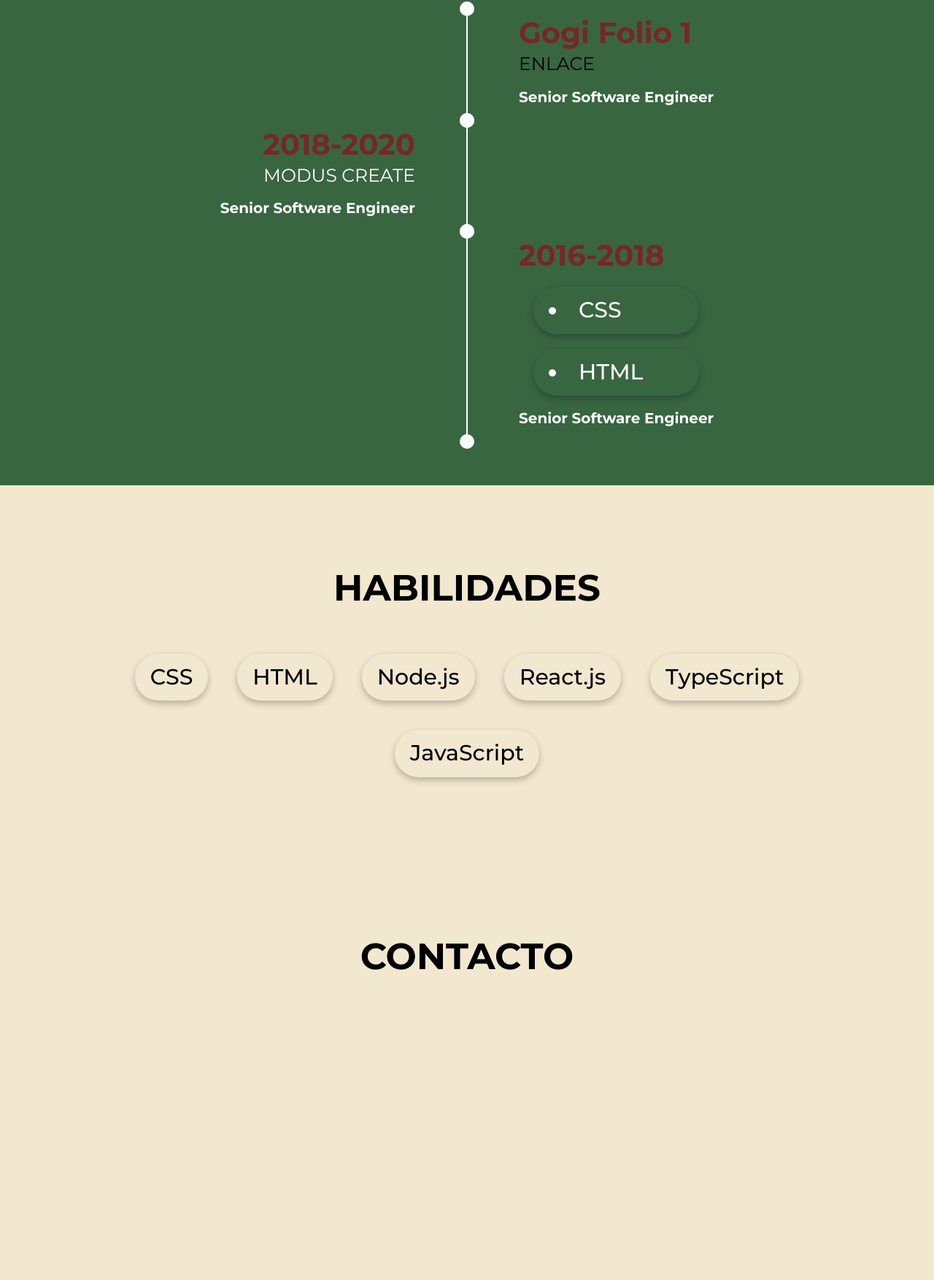
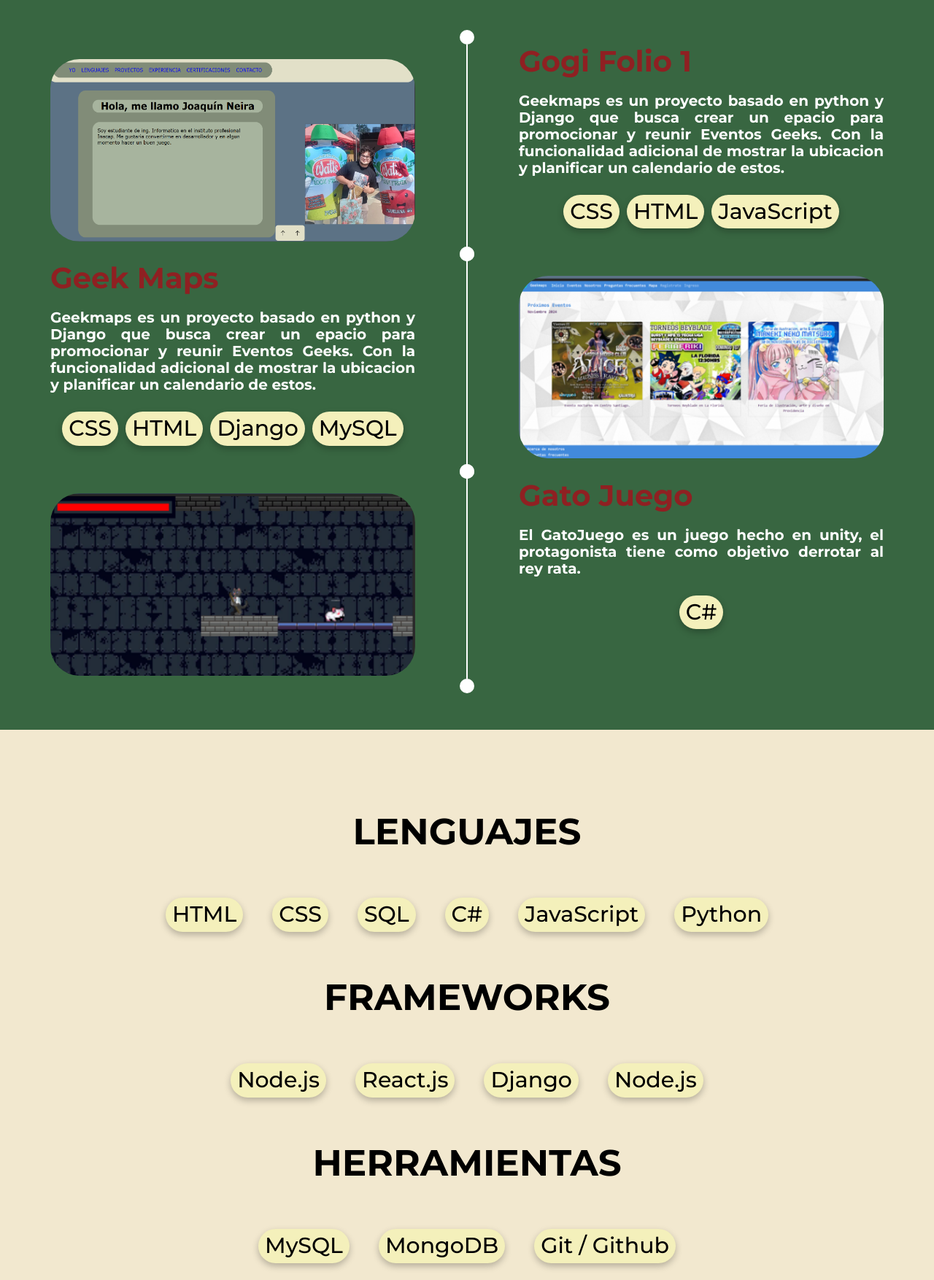
Before and after one commit to Gogi-cpu/GogiFolio2, a plain HTML site: page index.html in a window 1280 px wide. Shown: the part 740-2494 px from the top of the page at 73% size. Before the commit the page ends 2191 px from the top, so only its background shows below. Drawn offline with nearby package versions, Linux system fonts and the light colour scheme.

Commit message:
Add files via upload

```diff
--- a/css/experiences.css
+++ b/css/experiences.css
@@ -8,16 +8,7 @@
   color: var(--text-color-inverse);
 }
 
-.wave {
-  width: 100%;
-  position: relative;
-  top: 2px;
-}
 
-.wave_bottom {
-  transform: scaleY(-1);
-  top: -2px;
-}
 
 .experiences-title {
   text-align: center;
@@ -31,6 +22,7 @@
   font-size: 25px;
   font-weight: bold;
   color: var(--secundary-color);
+  text-align: left;
 }
 
 .experience-company {
--- a/css/main.css
+++ b/css/main.css
@@ -1,7 +1,7 @@
 :root {
   --theme-color: #F2E8CF;
   --primary-color: #386641;
-  --secundary-color: #7a2527;
+  --secundary-color: #8f2022;
   --text-color-inverse: white;
   --text-color: black;
   --navbar-shallow-color: #6A994E;
@@ -10,6 +10,7 @@
 
 html {
   scroll-behavior: smooth;
+  text-align: justify;
 }
 
 section[id] {
--- a/css/profile.css
+++ b/css/profile.css
@@ -14,7 +14,7 @@
 }
 
 .profile-img-line {
-  background-color: var(--secundary-color);
+  background-color: #DA2C38;
   height: 15px;
   position: absolute;
   width: 100%;
@@ -68,7 +68,6 @@
   }
 
   .profile {
-    text-align: left;
     display: flex;
     justify-content: space-between;
     max-width: 980px;
--- a/css/skills.css
+++ b/css/skills.css
@@ -15,14 +15,15 @@
   font-weight: 500;
   box-shadow: 0 4px 10px rgba(0, 0, 0, 0.25);
   border-radius: 42px;
-  padding: 0.5em 0.7em;
-  margin: 10px;
+  padding: 0.2em 0.3em;
+  margin: 5px;
+  background-color: #F4F0BB;
+  color: black;
 }
 
 .skills-list {
   list-style: none;
   padding: 0;
-
   display: flex;
   flex-wrap: wrap;
   justify-content: center;
@@ -35,6 +36,6 @@
 
   .skills-skill {
     font-size: 30px;
-    margin: 20px;
+    margin: 5px;
   }
 }
--- a/index.html
+++ b/index.html
@@ -54,8 +54,8 @@
       <section class="profile" id="profile">
         <div class="profile-info">
           <h1 class="profile-title">Hola, soy <br />Joaquin Neira</h1>
-          <p class="profile-details">
-
+          <p class="profile-details" style="text-align: left;">
+            Estudiante de ing. Informatica en el instituto profesional Inacap. Me gustaria convertirme en desarrollador orientado a Back-End y en algun dia hacer un juego del que estar orgulloso.
           </p>
         </div>
         <span class="profile-img-section">
@@ -73,33 +73,58 @@
       <div class="experiences-body">
         <h2 class="experiences-title">Proyectos</h2>
         <div class="experiences-grid">
-          <div class="empty"></div>
+          <div class="empty"><img style="border-radius: 40px;margin-top: 20px;"height="250"width="500"src="img/GogiFolio.png"alt="programador"/></div>
           <div class="line"></div>
           <div class="experience">
             <div class="experience-date">Gogi Folio 1</div>
-            <div class="experience-company" ><a href="https://gogi-cpu.github.io/Gogifolio/"> Enlace</a></div>
-            <div class="experience-position">Senior Software Engineer</div>
-            <div class="experience-description">
+            <div style="display: flex;">
 
             </div>
+            <div class="experience-position">Geekmaps es un proyecto basado en python y Django que busca crear un epacio para promocionar y reunir Eventos Geeks. Con la funcionalidad adicional de mostrar la ubicacion y planificar un calendario de estos.</div>
+            <div class="experience-position"><ul class="skills-list">
+              <li class="skills-skill">CSS</li>
+              <li class="skills-skill">HTML</li>
+              <li class="skills-skill">JavaScript</li>
+            </ul>
           </div>
+
+            <div class="experience-description"></div>
+          </div>
+
+
+
           <div class="experience experience_left">
-            <div class="experience-date">2018-2020</div>
-            <div class="experience-company">Modus Create</div>
-            <div class="experience-position">Senior Software Engineer</div>
+            <div class="experience-date">Geek Maps</div>
+            <div style="display: flex;">
+
+            </div>
+            <div class="experience-position" style="text-align: justify;">Geekmaps es un proyecto basado en python y Django que busca crear un epacio para promocionar y reunir Eventos Geeks. Con la funcionalidad adicional de mostrar la ubicacion y planificar un calendario de estos.</div>
+            <div class="experience-position">
+              <ul class="skills-list">
+              <li class="skills-skill">CSS</li>
+              <li class="skills-skill">HTML</li>
+              <li class="skills-skill">Django</li>
+              <li class="skills-skill">MySQL</li>
+            </ul></div>
             <div class="experience-description">
 
             </div>
           </div>
           <div class="line"></div>
-          <div class="empty"></div>
-          <div class="empty"></div>
+          <div class="empty"><img style="border-radius: 40px; margin-top: 20px;"height="250"width="500"src="img/GeekMaps.png"alt="programador"/></div>
+          <div class="empty"><img style="border-radius: 40px; margin-top: 20px;"height="250"width="500"src="img/GatoJuego.png"alt="programador"/></div>
           <div class="line"></div>
           <div class="experience">
-            <div class="experience-date">2016-2018</div>
-            <div class="experience-company">          <li class="skills-skill">CSS</li>
-              <li class="skills-skill">HTML</li></div>
-            <div class="experience-position">Senior Software Engineer</div>
+            <div class="experience-date">Gato Juego</div>
+            <div style="display: flex;">        </div>
+            <div class="experience-position">El GatoJuego es un juego hecho en unity, el protagonista tiene como objetivo derrotar al rey rata.</div>
+            <div class="experience-position"><ul class="skills-list">
+              <li class="skills-skill">C#</li>
+
+
+            </ul>
+
+          </div>
             <div class="experience-description">
 
             </div>
@@ -110,20 +135,41 @@
 
     <div class="horizontal-padding vertical-padding">
       <section class="skills" id="skills">
-        <h2 class="skills-title">Habilidades</h2>
+        <h2 class="skills-title">Lenguajes</h2>
         <ul class="skills-list">
-          <li class="skills-skill">CSS</li>
-          <li class="skills-skill">HTML</li>
-          <li class="skills-skill">Node.js</li>
-          <li class="skills-skill">React.js</li>
-          <li class="skills-skill">TypeScript</li>
-          <li class="skills-skill">JavaScript</li>
+          <li class="skills-skill" style="margin: 20px;">HTML</li>
+          <li class="skills-skill" style="margin: 20px;">CSS</li>
+          <li class="skills-skill" style="margin: 20px;">SQL</li>
+          <li class="skills-skill" style="margin: 20px;">C#</li>
+          <li class="skills-skill" style="margin: 20px;">JavaScript</li>
+          <li class="skills-skill" style="margin: 20px;">Python</li>
+        </ul>
+        <h2 class="skills-title">Frameworks</h2>
+        <ul class="skills-list">
+
+          <li class="skills-skill" style="margin: 20px;">Node.js</li>
+          <li class="skills-skill" style="margin: 20px;">React.js</li>
+          <li class="skills-skill" style="margin: 20px;">Django</li>
+          <li class="skills-skill" style="margin: 20px;">Node.js</li>
+
+        </ul>
+        <h2 class="skills-title">Herramientas</h2>
+        <ul class="skills-list">
+          <li class="skills-skill" style="margin: 20px;">MySQL</li>
+          <li class="skills-skill" style="margin: 20px;">MongoDB</li>
+          <li class="skills-skill" style="margin: 20px;">Git / Github</li>
+
         </ul>
       </section>
     </div>
     <div class="horizontal-padding vertical-padding">
       <section class="contact" id="contact">
         <h2 class="skills-title">Contacto</h2>
+        <li class="skills-skill" style="margin: 30px;"><a href="">Correo</a></li>
+        <li class="skills-skill" style="margin: 30px;"><a href="">Github</a></li>
+        <li class="skills-skill" style="margin: 30px;"><a href="">Instagram Proyectos</a></li>
+        <li class="skills-skill" style="margin: 30px;"><a href="">Linkedin</a></li>
+
 
       </section>
     </div>
```
Also changed, not shown: img/GatoJuego.png (added), img/GeekMaps.png (added), img/GogiFolio.png (added).
